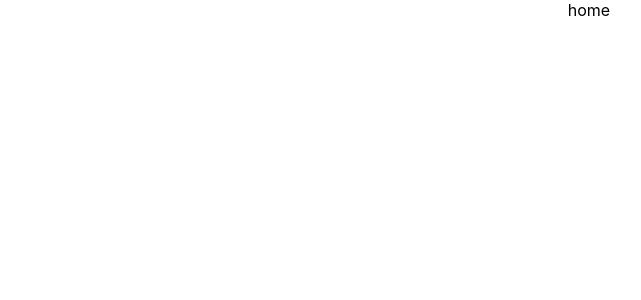
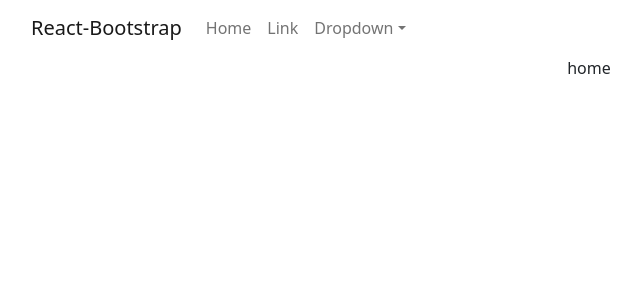
Before and after one commit to jamesc40/sachack2022, a React (Create React App) app in the folder client/: page / in a window 1280 px wide. Shown: the top 300 px of the page, without its empty margins (51-692 px from the left). Built offline with nearby package versions, Linux system fonts and the light colour scheme.

Commit message:
navbar template added

```diff
--- a/client/src/App.js
+++ b/client/src/App.js
@@ -5,12 +5,15 @@
 import MissingPerson from "./pages/missingperson/MissingPerson";
 import SafeLocation from "./pages/safelocation/SafeLocation";
 import { Routes, Route, useNavigate } from "react-router-dom";
+import NavBar from "./components/NavBar"
+import 'bootstrap/dist/css/bootstrap.min.css';
 
 import "./App.css";
 
 function App() {
   return (
     <div className="App">
+      <NavBar />
       <Routes>
         <Route exact path="/" element={<Home />}></Route>
         <Route exact path="/dashboard" element={<Dashboard />}></Route>
--- a/client/src/components/NavBar.js
+++ b/client/src/components/NavBar.js
@@ -1,7 +1,35 @@
 import React from "react";
+import Container from 'react-bootstrap/Container';
+import Nav from 'react-bootstrap/Nav';
+import Navbar from 'react-bootstrap/Navbar';
+import NavDropdown from 'react-bootstrap/NavDropdown';
 
 const NavBar = () => {
-  return <div>NavBar</div>;
+  return (
+    <Navbar expand="lg">
+      <Container>
+        <Navbar.Brand href="#home">React-Bootstrap</Navbar.Brand>
+        <Navbar.Toggle aria-controls="basic-navbar-nav" />
+        <Navbar.Collapse id="basic-navbar-nav">
+          <Nav className="me-auto">
+            <Nav.Link href="#home">Home</Nav.Link>
+            <Nav.Link href="#link">Link</Nav.Link>
+            <NavDropdown title="Dropdown" id="basic-nav-dropdown">
+              <NavDropdown.Item href="#action/3.1">Action</NavDropdown.Item>
+              <NavDropdown.Item href="#action/3.2">
+                Another action
+              </NavDropdown.Item>
+              <NavDropdown.Item href="#action/3.3">Something</NavDropdown.Item>
+              <NavDropdown.Divider />
+              <NavDropdown.Item href="#action/3.4">
+                Separated link
+              </NavDropdown.Item>
+            </NavDropdown>
+          </Nav>
+        </Navbar.Collapse>
+      </Container>
+    </Navbar>
+  );
 };
 
 export default NavBar;
```
